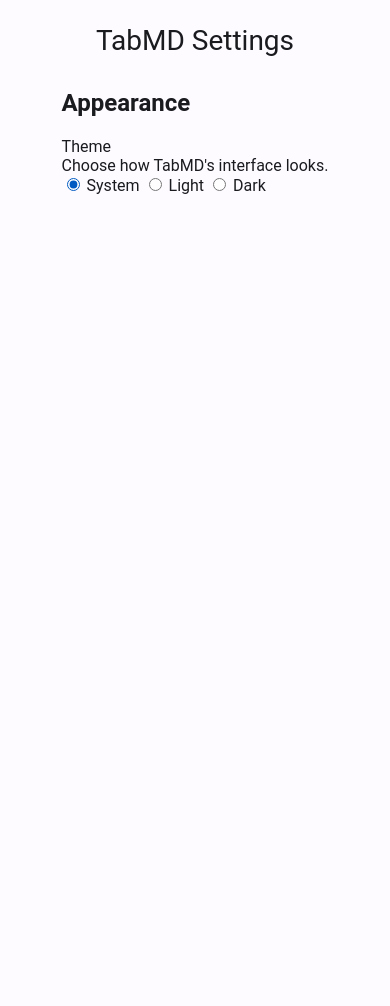
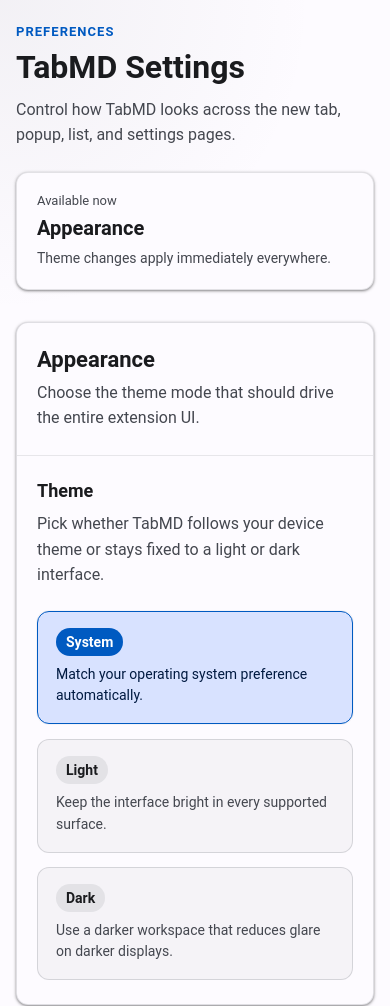
Before and after one commit to viseshrp/tabmd, a website with bundled scripts: page entrypoints/options/index.html in a window 390 px wide. Shown: the top 1006 px of the page. Before the commit the page ends 892 px from the top, so only its background shows below. Built offline with nearby package versions, Linux system fonts and the light colour scheme.

Commit message:
Revamp settings page layout
Refresh the options page presentation without changing its theme-only behavior.

- replace the sparse header with a clearer intro and summary block so the page reads as a single organized preferences surface

- convert the theme controls into descriptive option cards with stronger grouping, spacing, and responsive behavior using existing design tokens

- keep all changes local to the options UI and preserve the existing storage + theme application flow

- update the touched unit test fixture to match the new structure and use an async assertion instead of a timer-based wait

```diff
--- a/entrypoints/options/index.html
+++ b/entrypoints/options/index.html
@@ -13,41 +13,63 @@
 <body>
   <div class="settings-container">
     <header class="settings-header">
-      <h1 class="settings-title">TabMD Settings</h1>
+      <div class="header-copy">
+        <p class="eyebrow">Preferences</p>
+        <h1 class="settings-title">TabMD Settings</h1>
+        <p class="settings-intro">
+          Control how TabMD looks across the new tab, popup, list, and settings pages.
+        </p>
+      </div>
+      <div class="header-summary surface-card" aria-hidden="true">
+        <span class="summary-label">Available now</span>
+        <strong class="summary-value">Appearance</strong>
+        <span class="summary-detail">Theme changes apply immediately everywhere.</span>
+      </div>
     </header>
 
     <main class="settings-content">
-      <!-- Settings Panel: Theme Preference -->
-      <section class="settings-panel">
+      <!-- Appearance stays isolated in its own panel so future settings can add siblings without changing this flow. -->
+      <section class="settings-panel surface-card" aria-labelledby="appearance-title">
         <div class="panel-header">
           <h2 class="panel-title">Appearance</h2>
+          <p class="panel-description">Choose the theme mode that should drive the entire extension UI.</p>
         </div>
         <div class="panel-body">
-          <!-- Setting block starts -->
-          <div class="setting-item">
+          <!-- The setting row keeps the label, help text, and controls visually grouped for quick scanning. -->
+          <div class="setting-item" role="group" aria-labelledby="theme-setting-name" aria-describedby="theme-setting-desc">
             <div class="setting-info">
-              <div class="setting-name">Theme</div>
-              <div class="setting-desc">Choose how TabMD's interface looks.</div>
+              <div class="setting-name" id="theme-setting-name">Theme</div>
+              <div class="setting-desc" id="theme-setting-desc">
+                Pick whether TabMD follows your device theme or stays fixed to a light or dark interface.
+              </div>
             </div>
-            <div class="setting-control radio-group theme-toggle" id="theme-controls">
-              <label class="radio-label">
+            <fieldset class="setting-control radio-group theme-toggle" id="theme-controls">
+              <legend class="sr-only">Theme preference</legend>
+              <label class="radio-label theme-option">
                 <input type="radio" name="theme" value="os" checked />
-                <span class="radio-pill">System</span>
+                <span class="theme-option-content">
+                  <span class="radio-pill">System</span>
+                  <span class="theme-option-desc">Match your operating system preference automatically.</span>
+                </span>
               </label>
-              <label class="radio-label">
+              <label class="radio-label theme-option">
                 <input type="radio" name="theme" value="light" />
-                <span class="radio-pill">Light</span>
+                <span class="theme-option-content">
+                  <span class="radio-pill">Light</span>
+                  <span class="theme-option-desc">Keep the interface bright in every supported surface.</span>
+                </span>
               </label>
-              <label class="radio-label">
+              <label class="radio-label theme-option">
                 <input type="radio" name="theme" value="dark" />
-                <span class="radio-pill">Dark</span>
+                <span class="theme-option-content">
+                  <span class="radio-pill">Dark</span>
+                  <span class="theme-option-desc">Use a darker workspace that reduces glare on darker displays.</span>
+                </span>
               </label>
-            </div>
+            </fieldset>
           </div>
-          <!-- Setting block ends -->
         </div>
       </section>
-
     </main>
   </div>
 
--- a/entrypoints/options/settings_page.ts
+++ b/entrypoints/options/settings_page.ts
@@ -1,18 +1,25 @@
-import { createSnackbarNotifier } from '../ui/notifications';
-import { readSettings, writeSettings, type TabmdSettings, type ThemeMode } from '../shared/storage';
-import { logExtensionError } from '../shared/utils';
+import { createSnackbarNotifier } from "../ui/notifications";
+import {
+	readSettings,
+	writeSettings,
+	type TabmdSettings,
+	type ThemeMode,
+} from "../shared/storage";
+import { logExtensionError } from "../shared/utils";
 
 let notify: ReturnType<typeof createSnackbarNotifier>;
 let currentSettings: TabmdSettings;
 
+// Theme changes are reflected on the root element so the shared design tokens update the page immediately.
 function applyThemeToPage(theme: ThemeMode) {
-  if (theme === 'os') {
-    document.documentElement.removeAttribute('data-theme');
+	if (theme === "os") {
+		document.documentElement.removeAttribute("data-theme");
 	} else {
-    document.documentElement.setAttribute('data-theme', theme);
+		document.documentElement.setAttribute("data-theme", theme);
 	}
 }
 
+// Persist only the changed fields and keep the in-memory snapshot synchronized with storage writes.
 async function saveCurrentSettings(newSettingsContent: Partial<TabmdSettings>) {
 	try {
 		const updated = { ...currentSettings, ...newSettingsContent };
@@ -20,26 +27,29 @@
 		await writeSettings(updated);
 		currentSettings = updated;
 
-    // Immediately apply theme visual
+		// Re-apply the chosen theme as soon as storage succeeds so the page confirms the change visually.
 		applyThemeToPage(currentSettings.theme);
 
 		if (notify) {
-      notify.notify('Settings saved');
+			notify.notify("Settings saved");
 		}
 	} catch (err: unknown) {
-    logExtensionError('Failed to save settings', err, 'options_page');
+		logExtensionError("Failed to save settings", err, "options_page");
 	}
 }
 
+// The radios are initialized once, then each change handler writes only when its option becomes selected.
 function initThemeControls() {
-  const themeRadios = Array.from(document.querySelectorAll<HTMLInputElement>('input[name="theme"]'));
+	const themeRadios = Array.from(
+		document.querySelectorAll<HTMLInputElement>('input[name="theme"]'),
+	);
 
 	for (const radio of themeRadios) {
 		if (radio.value === currentSettings.theme) {
 			radio.checked = true;
 		}
 
-    radio.addEventListener('change', () => {
+		radio.addEventListener("change", () => {
 			if (radio.checked) {
 				void saveCurrentSettings({ theme: radio.value as ThemeMode });
 			}
@@ -54,12 +64,12 @@
 
 		initThemeControls();
 
-    // Setting up our notification system
-    const snackbarEl = document.getElementById('snackbar');
+		// The snackbar is optional so tests and stripped-down DOM fixtures can still initialize safely.
+		const snackbarEl = document.getElementById("snackbar");
 		if (snackbarEl) {
 			notify = createSnackbarNotifier(snackbarEl);
 		}
 	} catch (err: unknown) {
-    logExtensionError('Failed to initialize options page', err, 'options_page');
+		logExtensionError("Failed to initialize options page", err, "options_page");
 	}
 }
--- a/entrypoints/options/style.css
+++ b/entrypoints/options/style.css
@@ -3,78 +3,226 @@
 }
 
 body {
-  margin: 0;
-  padding: 24px;
-  background: var(--md-sys-color-background);
-  color: var(--md-sys-color-on-background);
-  font-family: var(--md-sys-typescale-body-font);
+  min-height: 100vh;
   display: flex;
   justify-content: center;
-  min-height: 100vh;
+  padding: 40px 24px;
+  background:
+    radial-gradient(circle at top left, rgba(var(--md-sys-color-outline-rgb), 0.08), transparent 28%),
+    linear-gradient(180deg, var(--md-sys-color-background) 0%, var(--md-sys-color-surface) 100%);
+  color: var(--md-sys-color-on-background);
 }
 
-.app {
-  width: 100%;
-  max-width: 680px;
-  background: var(--md-sys-color-surface);
-  padding: 32px;
-  border-radius: var(--md-sys-shape-corner-large);
-  box-shadow: var(--md-sys-elevation-1);
-  height: fit-content;
+/* The outer shell constrains line length and creates clear vertical rhythm without affecting other pages. */
+.settings-container {
+  width: min(100%, 880px);
+  display: grid;
+  gap: 32px;
 }
 
-header {
-  margin-bottom: 32px;
-  text-align: center;
+/* The header uses a two-column layout on wide screens so the introduction and summary feel intentionally grouped. */
+.settings-header {
+  display: grid;
+  grid-template-columns: minmax(0, 1fr) minmax(220px, 280px);
+  gap: 24px;
+  align-items: start;
 }
 
-h1 {
-  margin: 0 0 8px;
-  font-size: 28px;
-  font-weight: 400;
+.header-copy {
+  display: grid;
+  gap: 12px;
 }
 
-.subtitle {
+.eyebrow {
   margin: 0;
-  color: var(--md-sys-color-on-surface-variant);
+  color: var(--md-sys-color-primary);
+  font-size: 13px;
+  font-weight: 700;
+  letter-spacing: 0.08em;
+  text-transform: uppercase;
 }
 
-.settings {
-  display: flex;
-  flex-direction: column;
-  gap: 24px;
+.settings-title {
+  margin: 0;
+  font-size: clamp(32px, 4vw, 40px);
+  line-height: 1.05;
+  color: var(--md-sys-color-on-background);
 }
 
-.setting {
-  display: flex;
-  align-items: center;
-  gap: 16px;
+.settings-intro {
+  margin: 0;
+  max-width: 60ch;
+  color: var(--md-sys-color-on-surface-variant);
+  font-size: 16px;
+  line-height: 1.6;
 }
 
-.setting-group {
-  margin-top: 8px;
+.header-summary {
+  display: grid;
+  gap: 8px;
   padding: 20px;
-  border-radius: var(--md-sys-shape-corner-medium);
-  border: 1px solid rgba(var(--md-sys-color-outline-rgb), 0.4);
+  border: 1px solid rgba(var(--md-sys-color-outline-rgb), 0.2);
+  align-self: stretch;
 }
 
-.setting-label {
-  font-weight: 500;
-  margin-bottom: 8px;
+.summary-label {
+  color: var(--md-sys-color-on-surface-variant);
+  font-size: 13px;
 }
 
-.setting-help {
-  margin: 0 0 16px;
+.summary-value {
+  color: var(--md-sys-color-on-surface);
+  font-size: 20px;
+}
+
+.summary-detail {
   color: var(--md-sys-color-on-surface-variant);
+  font-size: 14px;
   line-height: 1.5;
 }
 
-.setting-radio {
-  display: flex;
+.settings-content {
+  display: grid;
+}
+
+/* Each panel is a self-contained settings section with explicit spacing for the header and body content. */
+.settings-panel {
+  border: 1px solid rgba(var(--md-sys-color-outline-rgb), 0.22);
+  overflow: hidden;
+}
+
+.panel-header {
+  display: grid;
+  gap: 8px;
+  padding: 28px 28px 20px;
+  border-bottom: 1px solid rgba(var(--md-sys-color-outline-rgb), 0.16);
+}
+
+.panel-title {
+  margin: 0;
+  font-size: 22px;
+  color: var(--md-sys-color-on-surface);
+}
+
+.panel-description {
+  margin: 0;
+  max-width: 56ch;
+  color: var(--md-sys-color-on-surface-variant);
+  line-height: 1.6;
+}
+
+.panel-body {
+  padding: 28px;
+}
+
+.setting-item {
+  display: grid;
+  grid-template-columns: minmax(220px, 280px) minmax(0, 1fr);
+  gap: 24px;
+  align-items: start;
+}
+
+.setting-info {
+  display: grid;
+  gap: 10px;
+}
+
+.setting-name {
+  font-size: 18px;
+  font-weight: 600;
+  color: var(--md-sys-color-on-surface);
+}
+
+.setting-desc {
+  color: var(--md-sys-color-on-surface-variant);
+  line-height: 1.6;
+}
+
+.radio-group {
+  min-width: 0;
+  display: grid;
+  gap: 14px;
+  margin: 0;
+  padding: 0;
+  border: 0;
+}
+
+/* The label wraps the native input and descriptive copy so the whole card stays clickable and accessible. */
+.theme-option {
+  display: block;
+  cursor: pointer;
+}
+
+.theme-option input {
+  position: absolute;
+  opacity: 0;
+  pointer-events: none;
+}
+
+.theme-option-content {
+  display: grid;
+  gap: 8px;
+  padding: 16px 18px;
+  border: 1px solid rgba(var(--md-sys-color-outline-rgb), 0.25);
+  border-radius: var(--md-sys-shape-corner-medium);
+  background: rgba(var(--md-sys-color-outline-rgb), 0.06);
+  transition:
+    border-color 0.2s ease,
+    background-color 0.2s ease,
+    box-shadow 0.2s ease,
+    transform 0.2s ease;
+}
+
+.theme-option:hover .theme-option-content,
+.theme-option input:focus-visible + .theme-option-content {
+  border-color: rgba(var(--md-sys-color-outline-rgb), 0.45);
+  background: rgba(var(--md-sys-color-outline-rgb), 0.1);
+}
+
+.theme-option input:checked + .theme-option-content {
+  border-color: var(--md-sys-color-primary);
+  background: var(--md-sys-color-primary-container);
+  box-shadow: 0 0 0 1px rgba(var(--md-sys-color-outline-rgb), 0.06);
+  transform: translateY(-1px);
+}
+
+.radio-pill {
+  display: inline-flex;
   align-items: center;
-  gap: 12px;
-  padding: 8px 0;
-  cursor: pointer;
+  width: fit-content;
+  padding: 6px 10px;
+  border-radius: 999px;
+  background: rgba(var(--md-sys-color-outline-rgb), 0.14);
+  color: var(--md-sys-color-on-surface);
+  font-size: 14px;
+  font-weight: 700;
+}
+
+.theme-option input:checked + .theme-option-content .radio-pill {
+  background: var(--md-sys-color-primary);
+  color: var(--md-sys-color-on-primary);
+}
+
+.theme-option-desc {
+  color: var(--md-sys-color-on-surface-variant);
+  font-size: 14px;
+  line-height: 1.55;
+}
+
+.theme-option input:checked + .theme-option-content .theme-option-desc {
+  color: var(--md-sys-color-on-primary-container);
+}
+
+.sr-only {
+  position: absolute;
+  width: 1px;
+  height: 1px;
+  padding: 0;
+  margin: -1px;
+  overflow: hidden;
+  clip: rect(0, 0, 0, 0);
+  white-space: nowrap;
+  border: 0;
 }
 
 .snackbar {
@@ -97,3 +245,19 @@
   opacity: 1;
   transform: translateX(-50%) translateY(0);
 }
+
+@media (max-width: 760px) {
+  body {
+    padding: 24px 16px 40px;
+  }
+
+  .settings-header,
+  .setting-item {
+    grid-template-columns: 1fr;
+  }
+
+  .panel-header,
+  .panel-body {
+    padding: 24px 20px;
+  }
+}
```
Also changed, not shown: tests/unit/options_page.test.ts (+60 -25 lines). Lines whose indentation alone changed are shown as unchanged.
